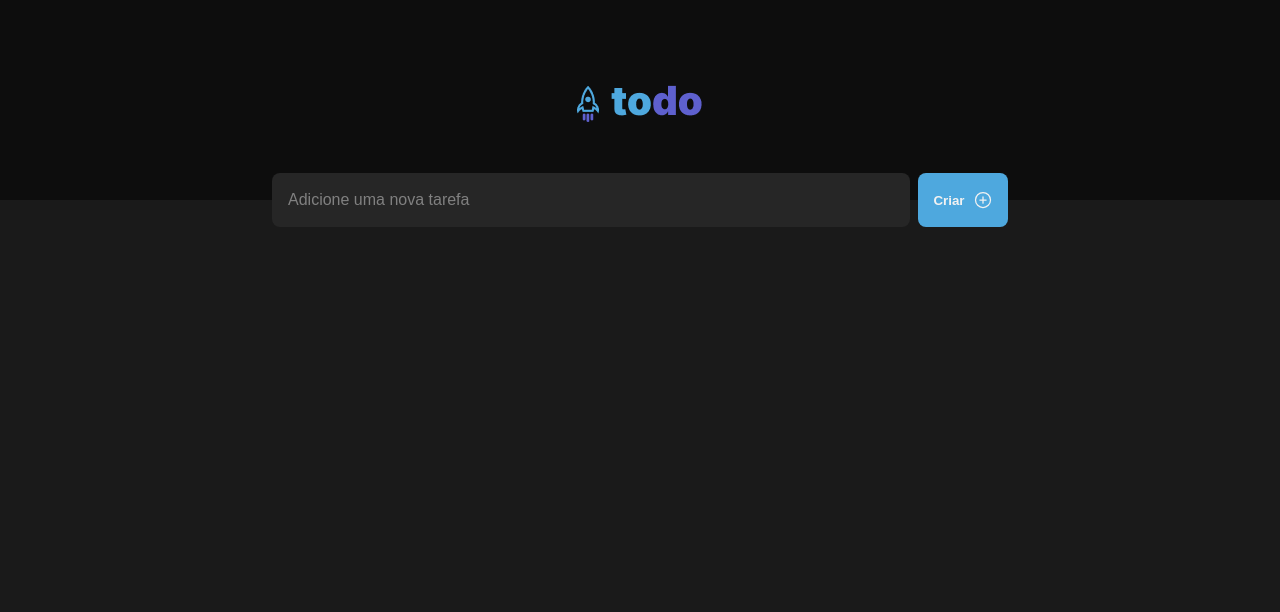
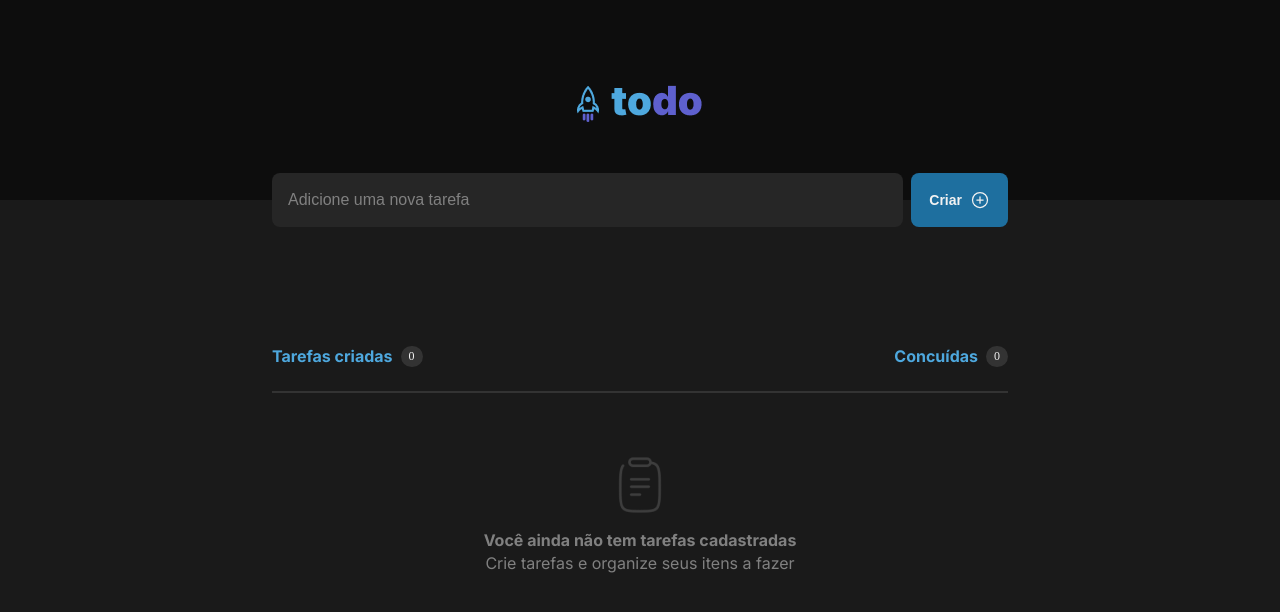
Before and after one commit to karendantas/to_do_reactjs, a React (Vite) app: page / in a window 1280 px wide. Shown: the top 612 px of the page. Built offline with nearby package versions, Linux system fonts and the light colour scheme.

Commit message:
styles: add a TaskContainer to create TaskInfos and TasksList

```diff
--- a/src/App.tsx
+++ b/src/App.tsx
@@ -1,11 +1,11 @@
-import { Header, Container,TaskInputContainer,Input,Button } from './AppStyles';
+import { Header, Container,TaskInputContainer,Input,Button, TaskContainer,TaskInfos, TasksList, EmptyContent } from './AppStyles';
 import { PlusCircle } from '@phosphor-icons/react';
 
 function App() {
   return (
     <>
       <Header>
-        <img src="src/assets/images/Logo.png"/>
+        <img src="src/assets/images/Logo.png" alt ="Logo escrito to-do com as cores roxas e azuis e um foguete ao lado"/>
       </Header>
 
       <Container>
@@ -13,6 +13,30 @@ function App() {
                 <Input type="text" placeholder='Adicione uma nova tarefa' />
                 <Button>Criar <PlusCircle size={20}/> </Button>
           </TaskInputContainer>
+
+          <TaskContainer>
+              <div>
+                  <TaskInfos>
+                    <strong >Tarefas criadas</strong>
+                    <span>0</span>
+                  </TaskInfos>
+
+
+                  <TaskInfos>
+                    <strong>Concuídas</strong>
+                    <span>0</span>
+                  </TaskInfos>
+              </div>
+
+              <TasksList>
+                    <EmptyContent>
+                        <img src="src/assets/images/Clipboard.png" alt="Uma imagem de uma prancheta" />
+                        <strong>Você ainda não tem tarefas cadastradas</strong>
+                        <span>Crie tarefas e organize seus itens a fazer</span>
+                    </EmptyContent>
+              </TasksList>
+
+          </TaskContainer>
       </Container>
 
     </>
--- a/src/AppStyles.ts
+++ b/src/AppStyles.ts
@@ -23,14 +23,13 @@ export const TaskInputContainer = styled.div`
 
     display: flex;
     justify-content: space-between;
-    flex: 1;
-
+    gap: 0.5rem;
     transform: translateY(-50%);
 
 `
 
 export const Input = styled.input`
-    width: 39.875rem;
+    flex:1;
     background-color: var(--gray-500);
 
     padding: 1rem;
@@ -42,8 +41,8 @@ export const Input = styled.input`
     color: var(--gray-100);
 `
 export const Button = styled.button`
-    width: 5.625rem;
-    background-color: var(--blue);
+    font-size: 14px;
+    background-color: var(--blue-dark);
 
     border:none;
     outline: none;
@@ -52,8 +51,60 @@ export const Button = styled.button`
     display: flex;
     align-items: center;
     justify-content: center;
+    padding: 18px;
     gap: 0.5rem;
 
     color: var(--gray-100);
     font-weight: bold;
 `;
+
+export const TaskContainer = styled.div`
+    margin-top: 5.6875rem;
+
+    display: flex;
+    flex-direction: column;
+
+    >div {
+        display: flex;
+        justify-content: space-between;
+    }
+`
+export const TaskInfos =  styled.div`
+    display: flex;
+    align-items: center;
+    gap: 0.5rem;
+
+    strong{
+        color: var(--blue);
+    }
+
+    span{
+        font-size: 12px;
+        font-family: bold;
+        background-color: var(--gray-400);
+        padding: 2px 8px;
+        border-radius: 999px;
+        align-items: center;
+    }
+`
+
+export const TasksList = styled.div`
+
+        margin-top: 1.5rem;
+        border-top: 2px solid var(--gray-400);
+
+
+`;
+export const EmptyContent =  styled.div`
+    width: 100%;
+    margin-top: 4rem;
+    display: flex;
+    flex-direction: column;
+    align-items: center;
+
+    span { color: var(--gray-300)}
+    strong{
+        color: var(--gray-300);
+        margin-top: 1rem;
+    }
+`;
```
Also changed, not shown: src/assets/images/Clipboard.png (added).
